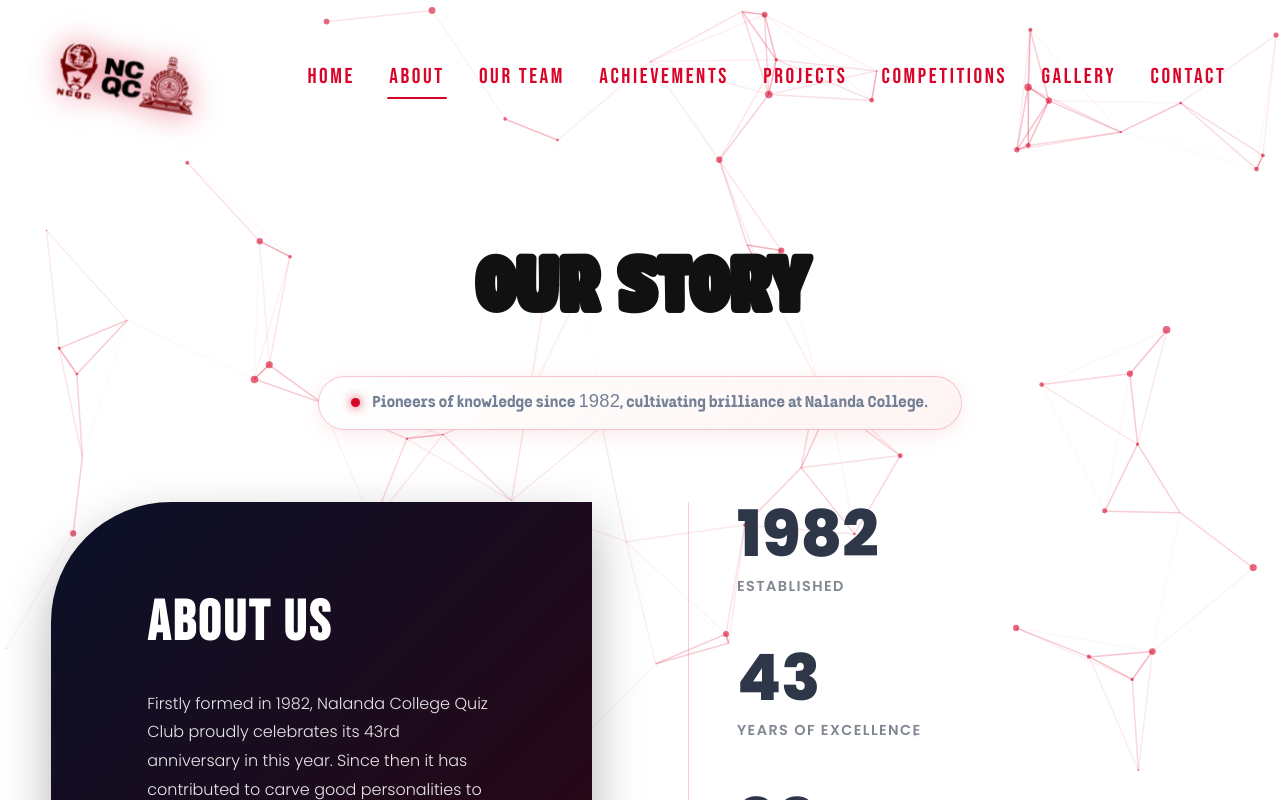
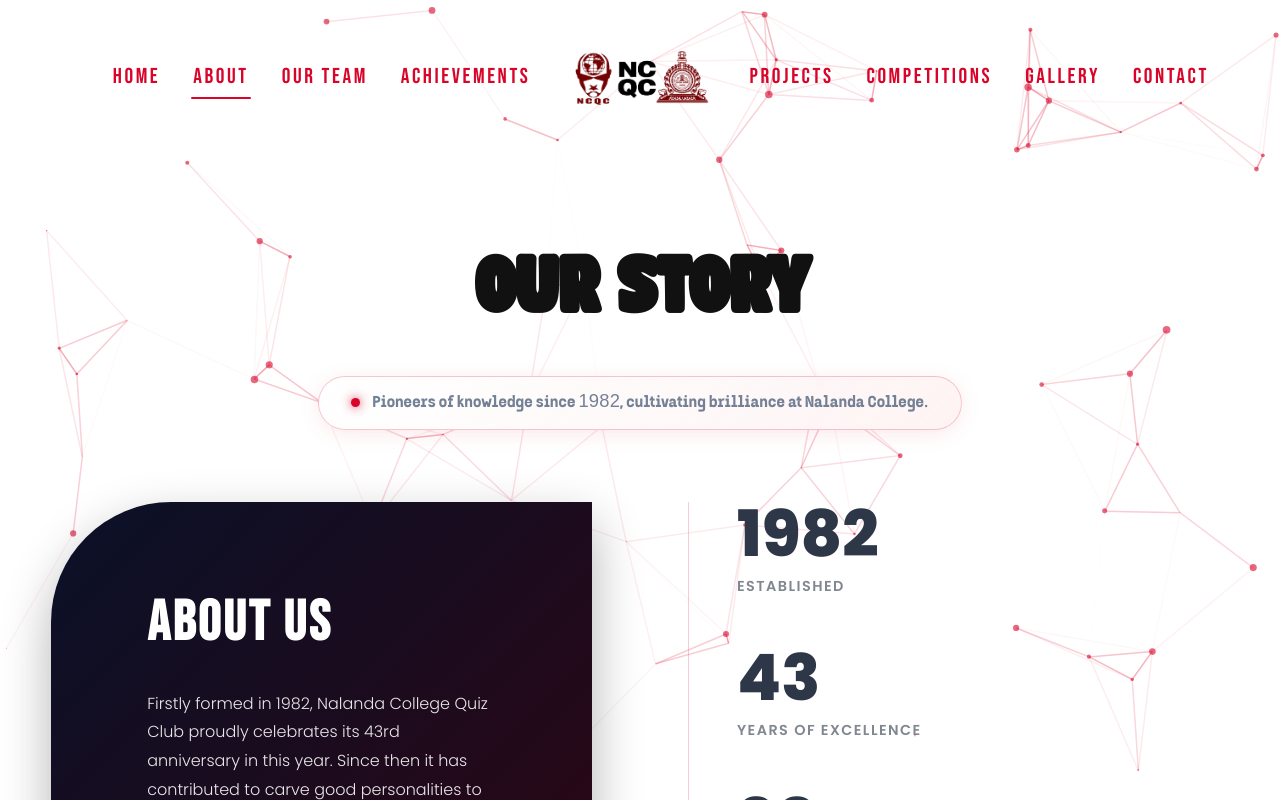
Before and after one commit to ncqc/NCQC, a Next.js app: page /about in a window 1280 px wide. Shown: the top 800 px of the page. Built offline with nearby package versions, Linux system fonts and the light colour scheme; no server answers; the database is empty; a web font is replaced by a local one.

Commit message:
feat(ui): split nav with centered logo on desktop, remove logo animation

```diff
--- a/src/app/globals.css
+++ b/src/app/globals.css
@@ -227,34 +227,57 @@ h6 {
     object-fit: contain;
     position: relative;
     z-index: 2;
-    transform-origin: center;
-    animation: logoTurn 3s infinite ease-in-out;
-}
-
-@keyframes logoTurn {
-
-    0%,
-    85% {
-        transform: rotate(0deg) scale(1);
-        filter: drop-shadow(0 0 5px rgba(217, 4, 41, 0.3));
-    }
-
-    92% {
-        transform: rotate(10deg) scale(1.05);
-        filter: drop-shadow(0 0 15px rgba(217, 4, 41, 0.8));
-    }
-
-    100% {
-        transform: rotate(0deg) scale(1);
-        filter: drop-shadow(0 0 5px rgba(217, 4, 41, 0.3));
-    }
-}
-
-.nav-links {
+    transition: transform 0.3s ease;
+}
+
+.brand:hover .brand-logo {
+    transform: scale(1.05);
+}
+
+/* Split Nav Container (Desktop Layout) */
+.split-nav-container {
+    max-width: 1400px;
+    margin: 0 auto;
+    padding: 0 3vw;
+    display: grid;
+    grid-template-columns: 1fr auto 1fr;
+    align-items: center;
+    pointer-events: auto;
+}
+
+.desktop-center-brand {
+    display: flex;
+    justify-content: center;
+    align-items: center;
+    padding: 0 clamp(1rem, 2.5vw, 3rem);
+}
+
+.mobile-brand {
+    display: none;
+}
+
+.nav-links-left {
     display: flex;
     list-style: none;
-    gap: clamp(1.25rem, 2.3vw, 2.75rem);
-    align-items: center;
+    justify-content: flex-end;
+    align-items: center;
+    gap: clamp(1rem, 2.2vw, 2.75rem);
+    margin: 0;
+    padding: 0;
+}
+
+.nav-links-right {
+    display: flex;
+    list-style: none;
+    justify-content: flex-start;
+    align-items: center;
+    gap: clamp(1rem, 2.2vw, 2.75rem);
+    margin: 0;
+    padding: 0;
+}
+
+.mobile-drawer {
+    display: none;
 }
 
 .hamburger {
@@ -2577,16 +2600,29 @@ h6 {
 }
 
 @media (max-width: 900px) {
-    .nav-container {
+    .nav-container,
+    .split-nav-container {
+        display: flex;
         flex-direction: row;
         justify-content: space-between;
         align-items: center;
         width: 100%;
         max-width: 100vw;
+        padding: 0 5vw;
+    }
+
+    .desktop-center-brand,
+    .desktop-only-links {
+        display: none !important;
+    }
+
+    .mobile-brand {
+        display: flex !important;
+        align-items: center;
     }
 
     .brand-logo {
-        height: 45px;
+        height: 48px;
         max-width: 60vw;
         object-fit: contain;
     }
@@ -2596,27 +2632,27 @@ h6 {
         z-index: 101;
     }
 
-    .nav-links {
+    .mobile-drawer {
         display: flex;
         position: fixed;
         top: 0;
         right: 0;
         transform: translateX(100%);
         height: 100vh;
-        width: 70%;
-        max-width: 300px;
+        width: 75%;
+        max-width: 320px;
         background-color: var(--white);
         flex-direction: column;
         justify-content: center;
         align-items: center;
         transition: transform 0.4s var(--ease-smooth);
-        box-shadow: -5px 0 15px rgba(0, 0, 0, 0.1);
+        box-shadow: -5px 0 20px rgba(0, 0, 0, 0.15);
         z-index: 100;
         padding: 0;
-        gap: 2rem;
-    }
-
-    .nav-links.active {
+        gap: 1.8rem;
+    }
+
+    .mobile-drawer.active {
         transform: translateX(0);
     }
 
--- a/src/components/Navbar.tsx
+++ b/src/components/Navbar.tsx
@@ -20,28 +20,55 @@ export default function Navbar() {
 
   return (
     <nav className={`navbar ${scrolled ? 'scrolled' : ''}`}>
-      <div className="nav-container">
-        <Link href="/" className="brand">
+      <div className="nav-container split-nav-container">
+        {/* Mobile-only brand logo (left-aligned) */}
+        <Link href="/" className="brand mobile-brand" aria-label="NCQC Home">
           <img src="/logo.png" alt="Quiz Society Logo" className="brand-logo" />
         </Link>
+
+        {/* Mobile Hamburger button */}
         <div
           className={`hamburger ${mobileMenuOpen ? 'active' : ''}`}
           onClick={() => setMobileMenuOpen(!mobileMenuOpen)}
+          aria-label="Toggle navigation"
         >
           <span></span>
           <span></span>
           <span></span>
         </div>
-        <ul className={`nav-links ${mobileMenuOpen ? 'active' : ''}`}>
+
+        {/* Desktop Left Nav Links */}
+        <ul className="nav-links nav-links-left desktop-only-links">
           <li><Link href="/" prefetch={true} className={isActive('/')}>Home</Link></li>
           <li><Link href="/about" prefetch={true} className={isActive('/about')}>About</Link></li>
           <li><Link href="/team" prefetch={true} className={isActive('/team')}>Our Team</Link></li>
           <li><Link href="/achievements" prefetch={true} className={isActive('/achievements')}>Achievements</Link></li>
+        </ul>
+
+        {/* Desktop Center Brand Logo */}
+        <Link href="/" className="brand desktop-center-brand" aria-label="NCQC Home">
+          <img src="/logo.png" alt="Quiz Society Logo" className="brand-logo" />
+        </Link>
+
+        {/* Desktop Right Nav Links */}
+        <ul className="nav-links nav-links-right desktop-only-links">
           <li><Link href="/projects" prefetch={true} className={isActive('/projects') || pathname.startsWith('/projects') ? 'active' : ''}>Projects</Link></li>
           <li><Link href="/competitions" prefetch={true} className={isActive('/competitions')}>Competitions</Link></li>
           <li><Link href="/gallery" prefetch={true} className={isActive('/gallery') || pathname.startsWith('/gallery') ? 'active' : ''}>Gallery</Link></li>
           <li><Link href="/contact" prefetch={true} className={isActive('/contact')}>Contact</Link></li>
         </ul>
+
+        {/* Mobile Drawer Menu */}
+        <ul className={`nav-links mobile-drawer ${mobileMenuOpen ? 'active' : ''}`}>
+          <li><Link href="/" onClick={() => setMobileMenuOpen(false)} className={isActive('/')}>Home</Link></li>
+          <li><Link href="/about" onClick={() => setMobileMenuOpen(false)} className={isActive('/about')}>About</Link></li>
+          <li><Link href="/team" onClick={() => setMobileMenuOpen(false)} className={isActive('/team')}>Our Team</Link></li>
+          <li><Link href="/achievements" onClick={() => setMobileMenuOpen(false)} className={isActive('/achievements')}>Achievements</Link></li>
+          <li><Link href="/projects" onClick={() => setMobileMenuOpen(false)} className={isActive('/projects') || pathname.startsWith('/projects') ? 'active' : ''}>Projects</Link></li>
+          <li><Link href="/competitions" onClick={() => setMobileMenuOpen(false)} className={isActive('/competitions')}>Competitions</Link></li>
+          <li><Link href="/gallery" onClick={() => setMobileMenuOpen(false)} className={isActive('/gallery') || pathname.startsWith('/gallery') ? 'active' : ''}>Gallery</Link></li>
+          <li><Link href="/contact" onClick={() => setMobileMenuOpen(false)} className={isActive('/contact')}>Contact</Link></li>
+        </ul>
       </div>
     </nav>
   );
```
